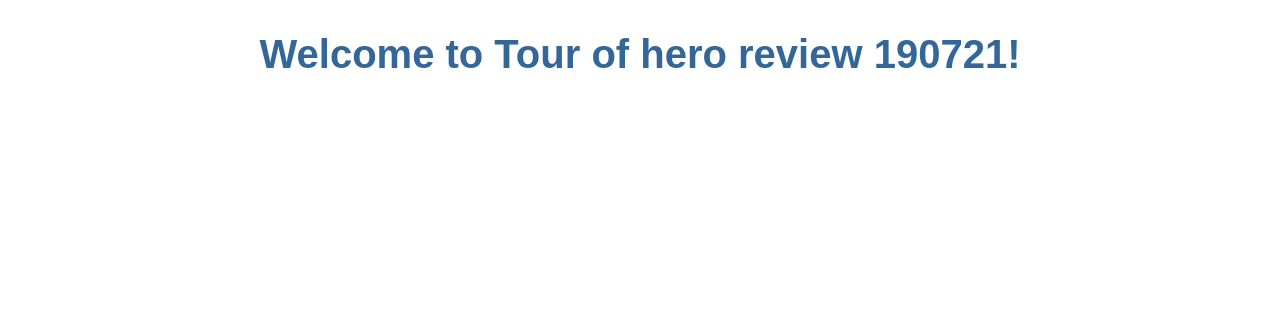
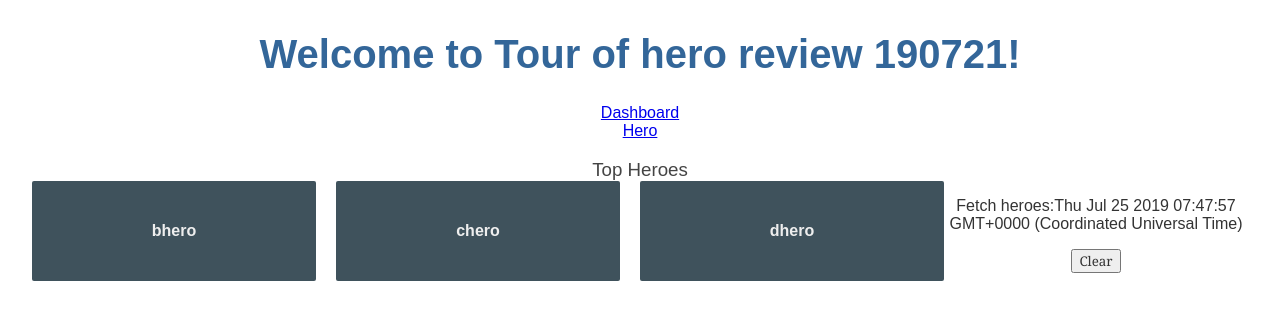
Before and after one commit to arronlai/angular-tour-of-heroes, an Angular app in the folder demo/: page /dashboard in a window 1280 px wide. Before the commit this address led to /. Shown: the top 320 px of the page. Built offline with nearby package versions, Linux system fonts and the light colour scheme.

Commit message:
routers done

```diff
--- a/demo/src/app/app.component.html
+++ b/demo/src/app/app.component.html
@@ -3,7 +3,11 @@
   <h1>
     Welcome to {{ title }}!
   </h1>
-  <!-- <app-heroes></app-heroes> -->
+  <div>
+    <a routerLink="/dashboard">Dashboard</a>
+    <br>
+    <a routerLink="/heroes">Hero</a>
+  </div>
   <router-outlet></router-outlet>
   <app-message></app-message>
 </div>
--- a/demo/src/app/app.module.ts
+++ b/demo/src/app/app.module.ts
@@ -8,13 +8,15 @@
 import { MessageComponent } from './message/message.component';
 import { AppRoutingModule } from './/app-routing.module';
 import { RouterModule } from '@angular/router';
+import { DashboardComponent } from './dashboard/dashboard.component';
 
 @NgModule({
   declarations: [
     AppComponent,
     HeroesComponent,
     HeroDetailComponent,
-    MessageComponent
+    MessageComponent,
+    DashboardComponent
   ],
   imports: [
     BrowserModule,
--- /dev/null
+++ b/demo/src/app/dashboard/dashboard.component.css
@@ -0,0 +1,63 @@
+/* DashboardComponent's private CSS styles */
+[class*='col-'] {
+    float: left;
+    padding-right: 20px;
+    padding-bottom: 20px;
+  }
+  [class*='col-']:last-of-type {
+    padding-right: 0;
+  }
+  a {
+    text-decoration: none;
+  }
+  *, *:after, *:before {
+    -webkit-box-sizing: border-box;
+    -moz-box-sizing: border-box;
+    box-sizing: border-box;
+  }
+  h3 {
+    text-align: center;
+    margin-bottom: 0;
+  }
+  h4 {
+    position: relative;
+  }
+  .grid {
+    margin: 0;
+  }
+  .col-1-4 {
+    width: 25%;
+  }
+  .module {
+    padding: 20px;
+    text-align: center;
+    color: #eee;
+    max-height: 120px;
+    min-width: 120px;
+    background-color: #3f525c;
+    border-radius: 2px;
+  }
+  .module:hover {
+    background-color: #eee;
+    cursor: pointer;
+    color: #607d8b;
+  }
+  .grid-pad {
+    padding: 10px 0;
+  }
+  .grid-pad > [class*='col-']:last-of-type {
+    padding-right: 20px;
+  }
+  @media (max-width: 600px) {
+    .module {
+      font-size: 10px;
+      max-height: 75px; }
+  }
+  @media (max-width: 1024px) {
+    .grid {
+      margin: 0;
+    }
+    .module {
+      min-width: 60px;
+    }
+  }
--- /dev/null
+++ b/demo/src/app/dashboard/dashboard.component.html
@@ -0,0 +1,10 @@
+<h3>Top Heroes</h3>
+<div class="grid gripd-pad">
+  <a *ngFor="let hero of heroes" class="col-1-4" routerLink='/detail/{{hero.id}}'>
+    <div class="module hero">
+      <h4>
+        {{hero.name}}
+      </h4>
+    </div>
+  </a>
+</div>
--- /dev/null
+++ b/demo/src/app/dashboard/dashboard.component.ts
@@ -0,0 +1,24 @@
+import { Component, OnInit } from '@angular/core';
+import { HeroService } from '../hero.service';
+import { Hero } from '../heroes/Hero';
+
+@Component({
+  selector: 'app-dashboard',
+  templateUrl: './dashboard.component.html',
+  styleUrls: ['./dashboard.component.css']
+})
+export class DashboardComponent implements OnInit {
+
+  heroes: Hero[];
+  constructor(private heroService: HeroService) { }
+
+  ngOnInit() {
+    this.getHero();
+  }
+
+  getHero(): void {
+    this.heroService.getHeroes().subscribe(data => {
+      this.heroes = data.slice(1,5);
+    })
+  }
+}
--- a/demo/src/app/hero-detail/hero-detail.component.html
+++ b/demo/src/app/hero-detail/hero-detail.component.html
@@ -4,3 +4,5 @@
 <h1>
   {{hero.name | uppercase}}
 </h1>
+
+<button (click)='goBack()'>Go Back</button>
--- a/demo/src/app/hero-detail/hero-detail.component.ts
+++ b/demo/src/app/hero-detail/hero-detail.component.ts
@@ -1,5 +1,8 @@
 import { Component, OnInit, Input } from '@angular/core';
 import { Hero } from '../heroes/Hero';
+import { ActivatedRoute } from '@angular/router';
+import { HeroService } from '../hero.service';
+import { Location } from '@angular/common';
 
 @Component({
   selector: 'app-hero-detail',
@@ -7,11 +10,29 @@
   styleUrls: ['./hero-detail.component.scss']
 })
 export class HeroDetailComponent implements OnInit {
-  @Input() hero: Hero;
+  hero: Hero;
 
-  constructor() { }
+  constructor(
+    private route: ActivatedRoute,
+    private heroService: HeroService,
+    private location: Location
+  ) { }
 
   ngOnInit() {
+    this.getHero();
+  }
+
+  getHero(): void{
+    const id = +this.route.snapshot.paramMap.get('id');
+    console.log(id);
+
+    this.heroService.getHero(id).subscribe(data => {
+      this.hero = data;
+    })
+  }
+
+  goBack(): void {
+    this.location.back();
   }
 
 }
--- a/demo/src/app/hero.service.ts
+++ b/demo/src/app/hero.service.ts
@@ -13,4 +13,9 @@
     this.messageService.add('Fetch heroes:' + new Date());
     return of(heroes);
   }
+
+  getHero(id: number) {
+    this.messageService.add('Fetch hero with id: ' + id + ' ' + new Date())
+    return of(heroes.find(d => d.id === id))
+  }
 }
--- a/demo/src/app/heroes/heroes.component.html
+++ b/demo/src/app/heroes/heroes.component.html
@@ -1,10 +1,6 @@
 <div class="heroes">
-  <li *ngFor="let hero of heroes" (click)="handleClick(hero)" [ngClass]="{selected: hero===selectedHero}">
+  <li *ngFor="let hero of heroes" (click)="handleClick(hero)" [ngClass]="{selected: hero===selectedHero}" routerLink="/detail/{{hero.id}}">
     <span class="badge">{{hero.id}}</span>
     <span>{{hero.name}}</span>
   </li>
 </div>
-
-<div *ngIf="selectedHero">
-  <app-hero-detail [hero]="selectedHero"></app-hero-detail>
-</div>
```
Also changed, not shown: demo/src/app/app-routing.module.ts (+16 -1 lines), 1 other file (tests, documents, lock files or other folders).
